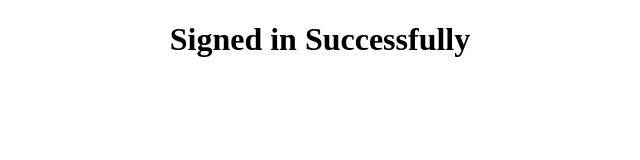
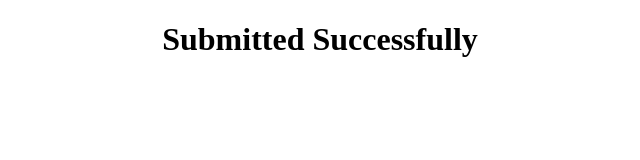
Before and after one commit to Shartekar/FrontEnd-Development-Practice-project-1-Design-Sell, a plain HTML site: page Submit.html in a window 1280 px wide. Shown: the whole page, without its empty margins (320-960 px from the left). Drawn offline with Linux system fonts and the light colour scheme.

Commit message:
Third commit

```diff
--- a/ThankyouSign.html
+++ b/Submit.html
@@ -13,6 +13,6 @@
     }
 </style>
 <body>
-    <h1>Signed in Successfully</h1>
+    <h1>Submitted Successfully</h1>
 </body>
 </html>
```
Also changed, not shown: Contact.html (+1 -1 lines).
